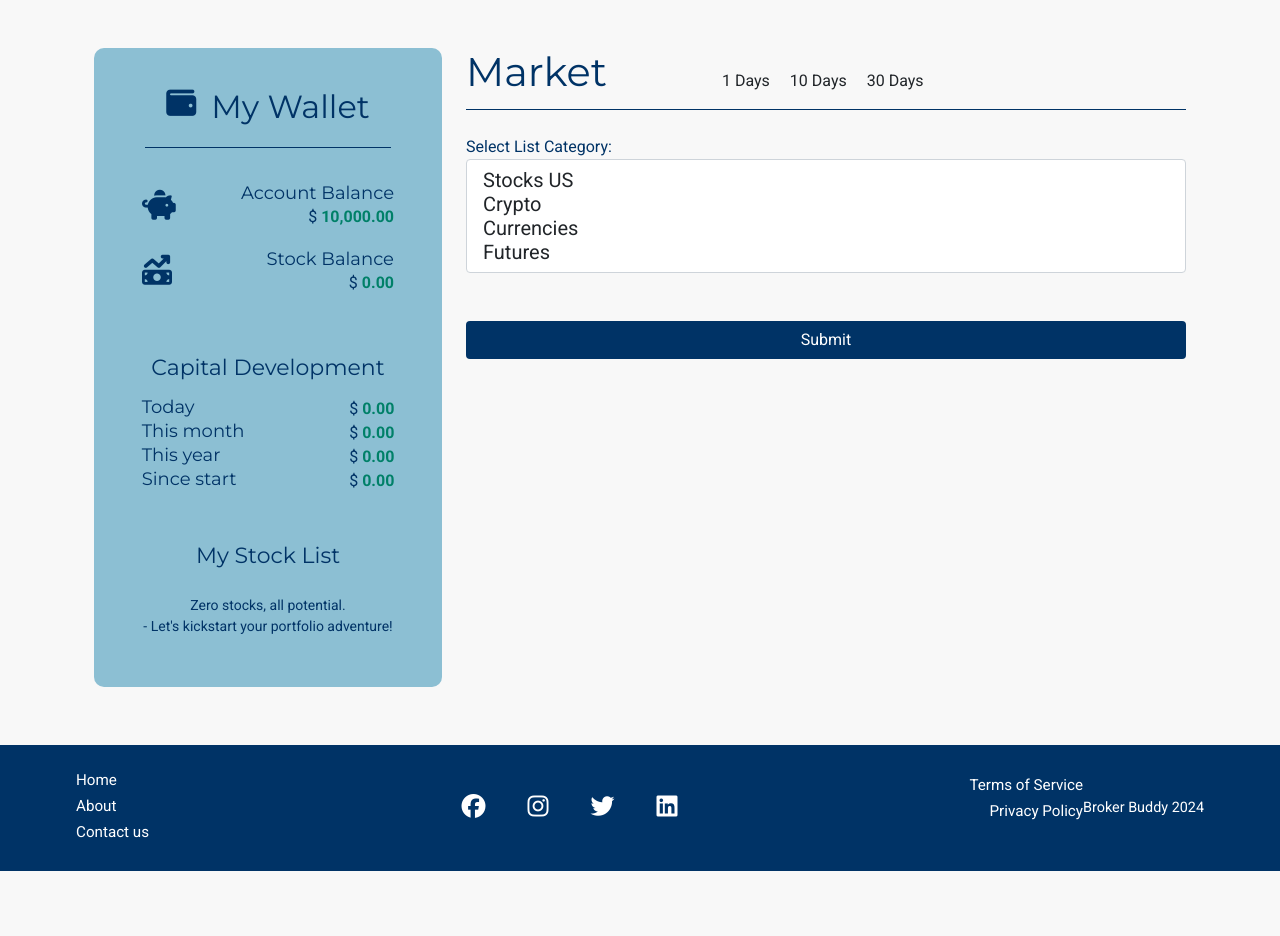
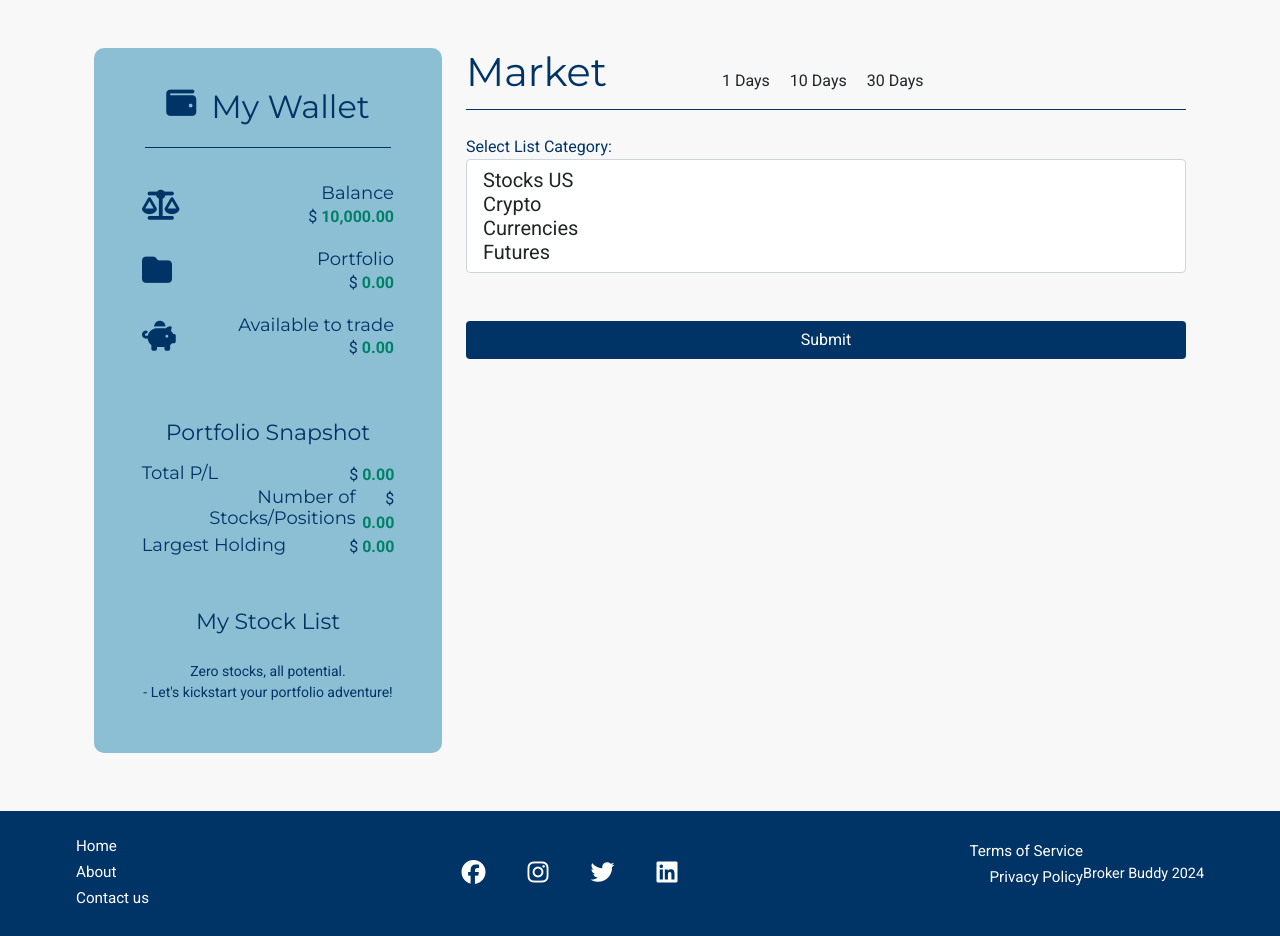
Before and after one commit to e-kai00/finFlare, a Django app: page /markets/markets/ in a window 1280 px wide. Shown: the part 98-1034 px from the top of the page. Before the commit the page ends 969 px from the top, so only its background shows below. Run offline with Django 4.2, Linux system fonts and the light colour scheme; some libraries are stand-ins or nearby versions.

Commit message:
Wallet - update icons, rename section to Portfolio snapshot and update

```diff
--- a/accounts/templates/accounts/my_wallet.html
+++ b/accounts/templates/accounts/my_wallet.html
@@ -17,10 +17,10 @@
         <div class="row justify-content-around wallet-row">
           <div class="text-center balance">
             <div>
-              <i class="fa-solid fa-piggy-bank"></i>
+              <i class="fas fa-balance-scale"></i>
             </div>
             <div>
-              <h4 class="logo-font">Account Balance</h4>
+              <h4 class="logo-font">Balance</h4>
               <p class="logo-font">
                 $ <span class="balance-numbers" id="account-balance">10,000.00</span>
               </p>
@@ -29,44 +29,52 @@
 
           <div class="text-center balance">
             <div>
-              <i class="fa-solid fa-money-bill-trend-up"></i>
-            </div>
+              <!-- <i class="fa-solid fa-money-bill-trend-up"></i> -->
+              <i class="fas fa-folder"></i>
+                     </div>
             <div>
-              <h4 class="logo-font">Stock Balance</h4>
+              <h4 class="logo-font">Portfolio</h4>
               <p class="logo-font">
                 $ <span class="balance-numbers" id="stock-balance">0.00</span>
               </p>
             </div>
           </div>
+          <div class="text-center balance">
+            <div>
+              <i class="fa-solid fa-piggy-bank"></i>
+            </div>
+            <div>
+              <h4 class="logo-font">Available to trade</h4>
+              <p class="logo-font">
+                $ <span class="balance-numbers" id="available-to-trade">0.00</span>
+              </p>
+            </div>
+          </div>
+
+
         </div>
         <div class="row justify-content-center">
           <div class="text-center col-12">
-            <h3 class="logo-font mb-3">Capital Development</h3>
+            <h3 class="logo-font mb-3">Portfolio Snapshot</h3>
           </div>
         </div>
         <div class="row justify-content-around">
           <div class="col-10 d-flex justify-content-between">
-            <h4>Today</h4>
+            <h4>Total P/L</h4>
             <p class="logo-font">
-              $ <span class="balance-numbers" id="cap-dev-today">0.00</span>
+              $ <span class="balance-numbers" id="cap-dev-total-pl">0.00</span>
             </p>
           </div>
           <div class="col-10 d-flex justify-content-between">
-            <h4>This month</h4>
+            <h4>Number of Stocks/Positions</h4>
             <p class="logo-font">
-              $ <span class="balance-numbers" id="cap-dev-this-month">0.00</span>
+              $ <span class="balance-numbers" id="cap-dev-number-of-holdings">0.00</span>
             </p>
           </div>
           <div class="col-10 d-flex justify-content-between">
-            <h4>This year</h4>
+            <h4>Largest Holding</h4>
             <p class="logo-font">
-              $ <span class="balance-numbers" id="cap-dev-this-year">0.00</span>
-            </p>
-          </div>
-          <div class="col-10 d-flex justify-content-between">
-            <h4>Since start</h4>
-            <p class="logo-font">
-              $ <span class="balance-numbers" id="cap-dev-since-start">0.00</span>
+              $ <span class="balance-numbers" id="cap-dev-largest-holding">0.00</span>
             </p>
           </div>
         </div>
```
